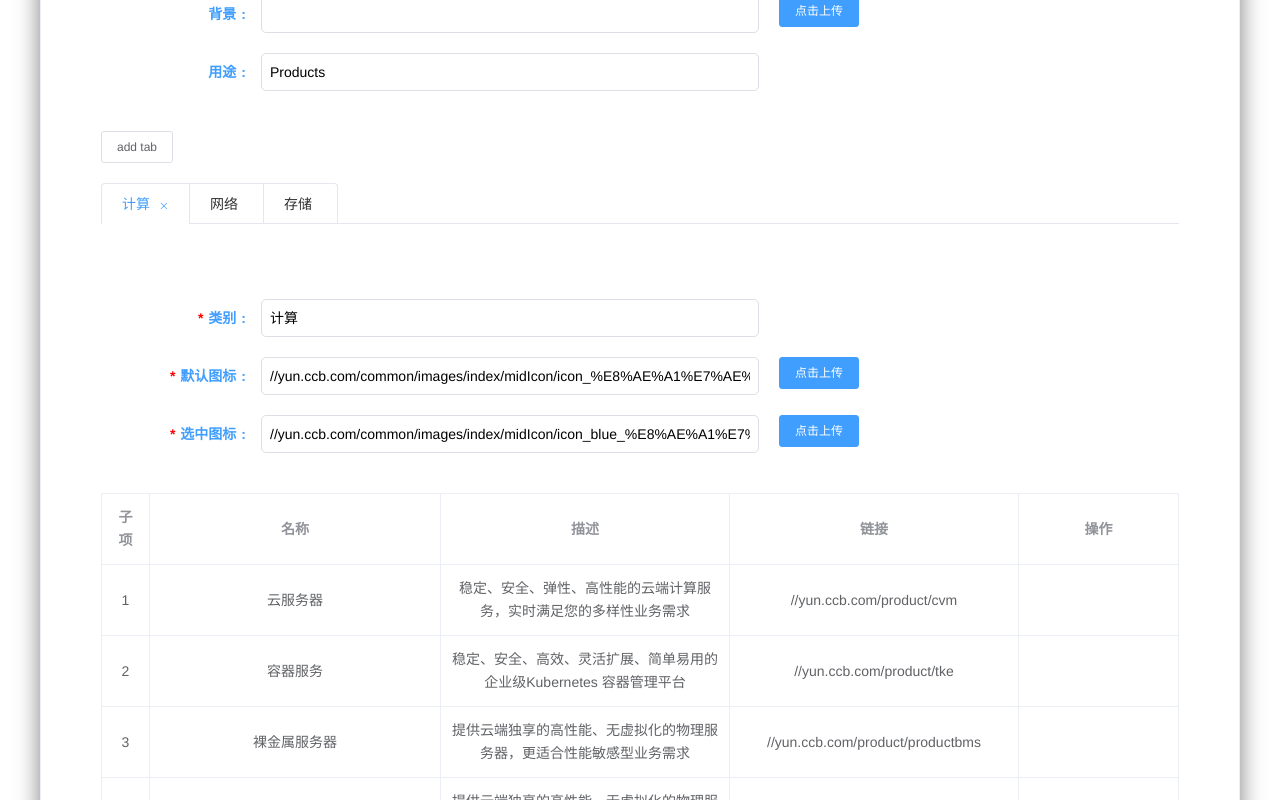
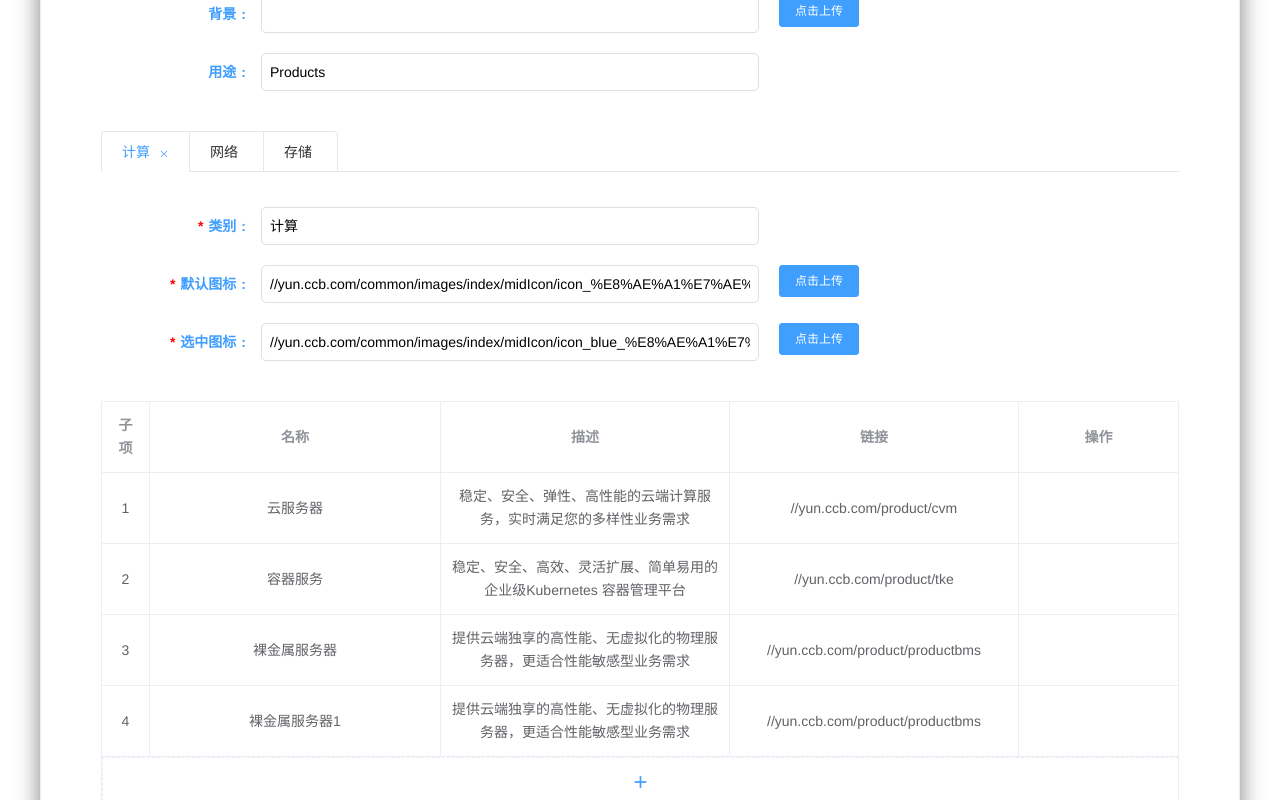
Before and after one commit to czf2015/zerda, a Vue app: page / in a window 1280 px wide. Shown: the part 2820-3620 px from the top of the page. Built offline with nearby package versions, Linux system fonts and the light colour scheme.

Commit message:
添加面板组件

```diff
--- a/src/components/Panel/TableForm.vue
+++ b/src/components/Panel/TableForm.vue
@@ -2,14 +2,6 @@
   <div class="container">
     <img :src="effect" width="80%" style="margin-left: 10%;" />
     <CustomForm :datasource="formData" :auto="true" />
-    <slot name="control">
-      <el-button
-        style="margin-bottom: 20px;"
-        size="small"
-        @click="addTab(editableTabsValue)"
-      >add tab</el-button>
-    </slot>
-
     <el-tabs type="card" v-model="editableTab" closable @tab-remove="removeTab">
       <el-tab-pane
         v-for="({ children, ...chief }) in initial.content"
@@ -17,7 +9,11 @@
         :name="chief.category"
         :label="chief.category"
       >
-        <CustomForm :datasource="convertPanelData(children, chief).formData" :auto="true" />
+        <CustomForm
+          style="margin-top: -40px;"
+          :datasource="convertPanelData(children, chief).formData"
+          :auto="true"
+        />
         <TableForm
           :datasource="convertPanelData(children, chief).table.content"
           :columns="convertPanelData(children, chief).table.columns"
@@ -36,7 +32,6 @@ import { convert } from "./helpers.js";
 export default {
   name: "TableFormPanel",
   components: {
-    // Container,
     CustomForm,
     TableForm,
   },
@@ -47,7 +42,6 @@ export default {
     },
   },
   data() {
-    // console.log()
     return {
       ...convert(this.initial),
       editableTab: this.initial.content[0].category,
@@ -55,7 +49,7 @@ export default {
   },
   methods: {
     convertPanelData(content, chief) {
-      const { columns, children } = this.initial.extra; /* .children; */
+      const { columns, children } = this.initial.extra;
       const ret = {
         formData: columns
           ? columns.map((item) => {
```
